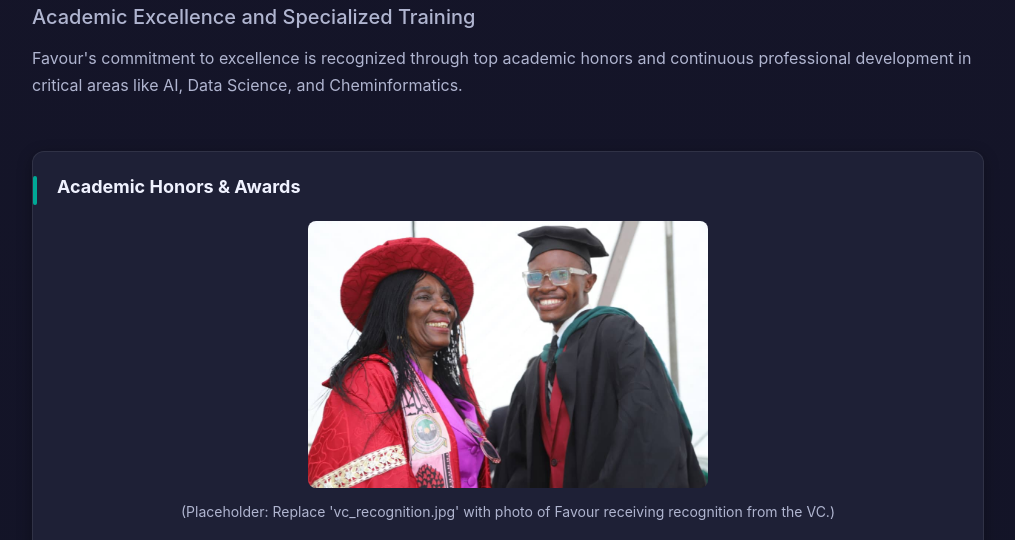
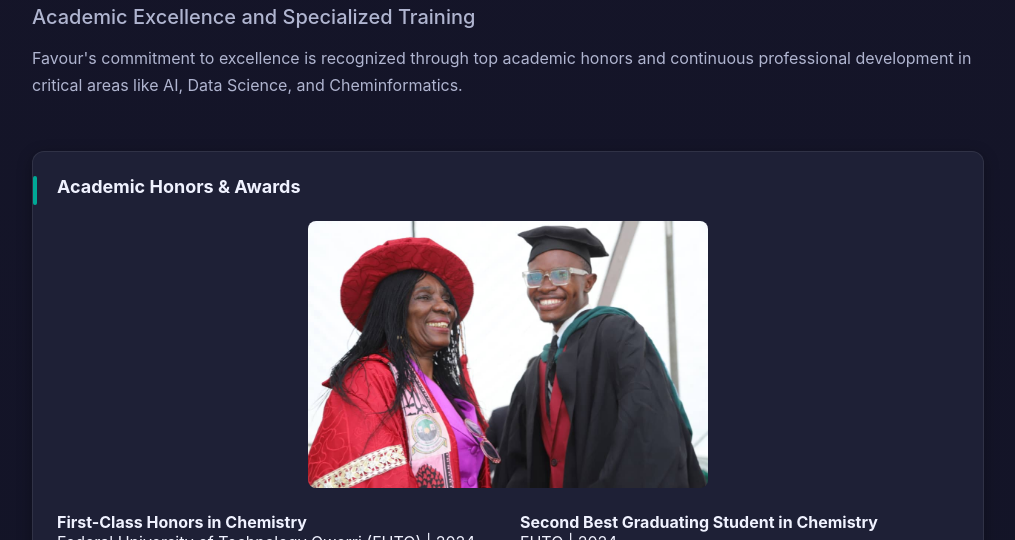
Before and after one commit to EMMANUEL-IKECHI/academic-portolio, a plain HTML site: page achievements.html in a window 1280 px wide. Shown: the part 258-798 px from the top of the page, without its empty margins (132-1147 px from the left). Drawn offline with Linux system fonts and the light colour scheme.

Commit message:
Made correction on achievements oage

```diff
--- a/achievements.html
+++ b/achievements.html
@@ -43,7 +43,7 @@
 
         <div style="margin-top: 10px; margin-bottom: 20px; text-align: center;">
             <img src="assets/images/vc_recognition.jpg.jpg" alt="Favour Izuagba with the Vice-Chancellor" style="width: 100%; max-width: 400px; height: auto; border-radius: 8px;" />
-            <p class="muted" style="margin-top: 8px; font-size: 14px;">(Placeholder: Replace 'vc_recognition.jpg' with photo of Favour receiving recognition from the VC.)</p>
+            <!-- <p class="muted" style="margin-top: 8px; font-size: 14px;">(Placeholder: Replace 'vc_recognition.jpg' with photo of Favour receiving recognition from the VC.)</p> -->
         </div>
 
         <div class="grid-2">
```
